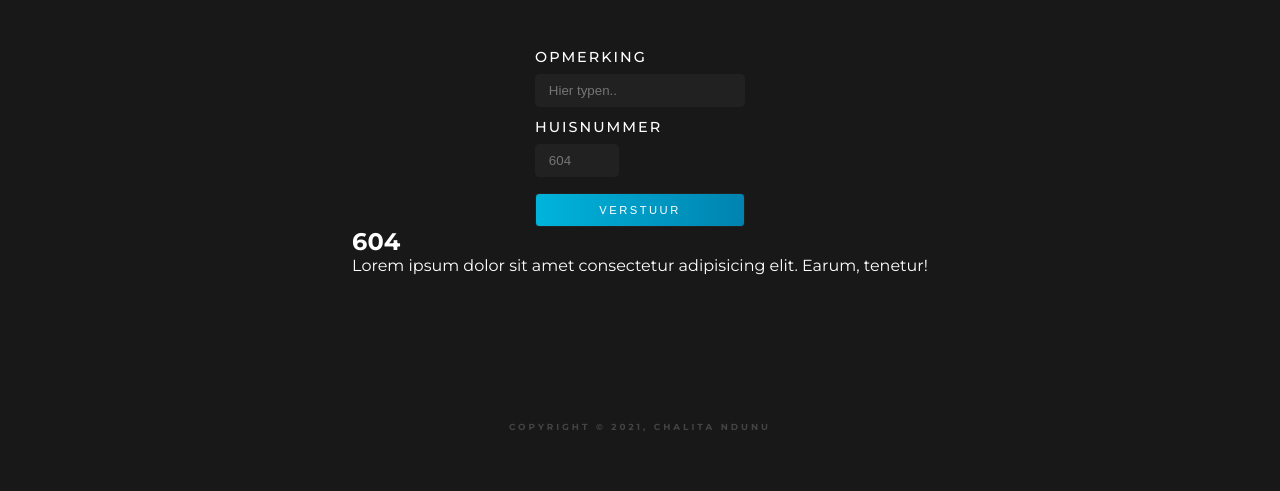
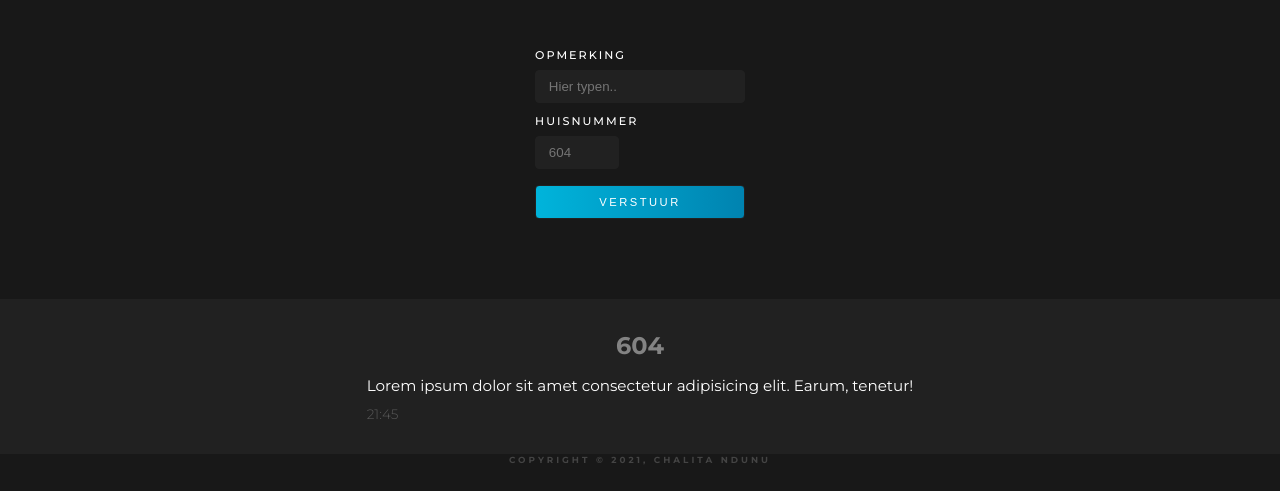
Before and after one commit to Odysseus7/remarks-board, a website: page index.html in a window 1280 px wide. Shown: the part 339-830 px from the top of the page. Before the commit the page ends 800 px from the top, so only its background shows below. Drawn offline with Linux system fonts and the light colour scheme.

Commit message:
Finish design

```diff
--- a/index.html
+++ b/index.html
@@ -30,8 +30,9 @@
                 <section class="remarks">
                     <article class="remarks__remark">
                         <h2 class="remarks__number">604</h2>
-                        <p class="remarks__paragraph">Lorem ipsum dolor sit amet consectetur adipisicing elit. Earum, tenetur!</p>
+                        <p class="remarks__paragraph">Lorem ipsum dolor sit amet consectetur adipisicing elit. Earum, tenetur! <span class="remarks__time">21:45</span></p>
                     </article>
+
                 </section>
             </main>
         </div>
--- a/sass/index.scss
+++ b/sass/index.scss
@@ -73,6 +73,7 @@ main {
             letter-spacing: 2px;
             font-size: .9rem;
             margin: .5rem 0;
+            font-size: .7rem;
         }
 
         label:last-of-type {
@@ -105,6 +106,41 @@ main {
     }
 }
 
+.remarks {
+    margin-top: 5rem;
+    width: 100%;
+    &__remark {
+        display: flex;
+        flex-direction: column;
+        align-items: center;
+        padding: 2rem 1.5rem;
+        width: 100%;
+        &:nth-of-type(odd) {
+            background-color: #212121;
+        }
+    }
+
+    &__number {
+        color: #838383;
+    }
+
+
+
+    &__paragraph {
+        margin-top: 1rem;
+        font-size: .95rem;
+        font-weight: 400;
+    }
+
+    &__time {
+        color: #595959;
+        display: block;
+        font-weight: 300;
+        margin-top: .7rem;
+        font-size: .85rem;
+    }
+}
+
 footer {
     display: flex;
     justify-content: center;
```
Also changed, not shown: css/index.css, 1 other file.
